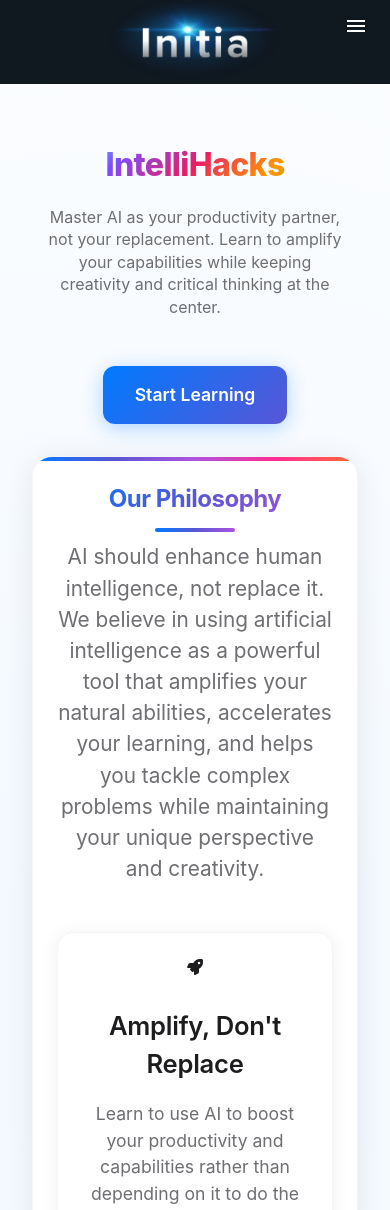
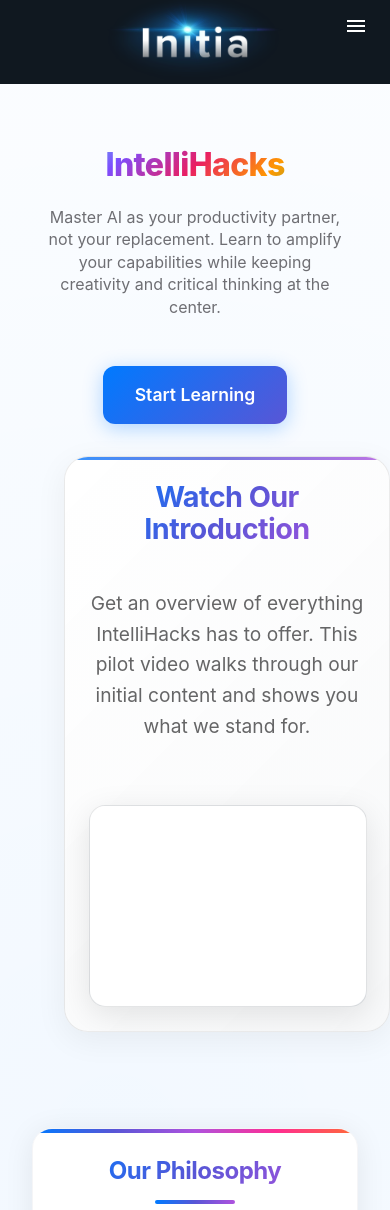
Before and after one commit to 7yricaL/Initia, a React (Vite) app: page /intelli-hacks in a window 390 px wide. Shown: the top 1210 px of the page. Built offline with nearby package versions, Linux system fonts and the light colour scheme.

Commit message:
Added spot for pilot video

```diff
--- a/src/routes/IntelliHacks.css
+++ b/src/routes/IntelliHacks.css
@@ -283,6 +283,144 @@
   margin-top: 1rem;
 }
 
+/* Pilot Video Section */
+.intelli-hacks__pilot-section {
+  width: 100%;
+  max-width: 1200px;
+  margin: 0 auto 6rem;
+  padding: 0 2rem;
+  position: relative;
+  z-index: 1;
+}
+
+.intelli-hacks__pilot-container {
+  background: linear-gradient(135deg,
+    rgba(255, 255, 255, 0.95) 0%,
+    rgba(248, 249, 250, 0.98) 100%);
+  backdrop-filter: blur(30px);
+  -webkit-backdrop-filter: blur(30px);
+  border-radius: 24px;
+  padding: 3rem;
+  box-shadow:
+    0 8px 32px rgba(0, 0, 0, 0.06),
+    inset 0 1px 0 rgba(255, 255, 255, 0.9);
+  border: 1px solid rgba(0, 0, 0, 0.08);
+  display: grid;
+  grid-template-columns: 1fr 1fr;
+  gap: 3rem;
+  align-items: center;
+  position: relative;
+  overflow: hidden;
+}
+
+.intelli-hacks__pilot-container::before {
+  content: '';
+  position: absolute;
+  top: 0;
+  left: 0;
+  right: 0;
+  height: 3px;
+  background: linear-gradient(90deg, #007aff 0%, #5856d6 50%, #af52de 100%);
+  opacity: 0.8;
+}
+
+.intelli-hacks__pilot-content {
+  display: flex;
+  flex-direction: column;
+  justify-content: center;
+}
+
+.intelli-hacks__pilot-title {
+  font-size: 2.5rem;
+  font-weight: 700;
+  margin-bottom: 1.5rem;
+  line-height: 1.1;
+  background: linear-gradient(135deg, #007aff 0%, #5856d6 50%, #af52de 100%);
+  background-clip: text;
+  -webkit-background-clip: text;
+  -webkit-text-fill-color: transparent;
+  letter-spacing: -0.02em;
+}
+
+.intelli-hacks__pilot-description {
+  font-size: 1.2rem;
+  line-height: 1.6;
+  color: rgba(29, 29, 31, 0.68);
+  margin-bottom: 2rem;
+}
+
+.intelli-hacks__pilot-video {
+  position: relative;
+}
+
+.intelli-hacks__video-container {
+  position: relative;
+  width: 100%;
+  height: 300px;
+  border-radius: 16px;
+  overflow: hidden;
+  background: linear-gradient(135deg, #f8f9fa 0%, #e9ecef 100%);
+  box-shadow:
+    0 8px 32px rgba(0, 0, 0, 0.1),
+    inset 0 1px 0 rgba(255, 255, 255, 0.8);
+  border: 1px solid rgba(0, 0, 0, 0.08);
+  transition: all 0.3s ease;
+}
+
+.intelli-hacks__video-container:hover {
+  transform: translateY(-4px);
+  box-shadow:
+    0 12px 40px rgba(0, 0, 0, 0.15),
+    inset 0 1px 0 rgba(255, 255, 255, 0.9);
+}
+
+.intelli-hacks__video-container iframe {
+  width: 100%;
+  height: 100%;
+  border: none;
+  border-radius: 16px;
+}
+
+.intelli-hacks__video-overlay {
+  position: absolute;
+  top: 0;
+  left: 0;
+  right: 0;
+  bottom: 0;
+  background: linear-gradient(135deg,
+    rgba(0, 122, 255, 0.1) 0%,
+    rgba(88, 86, 214, 0.08) 100%);
+  display: flex;
+  align-items: center;
+  justify-content: center;
+  opacity: 0;
+  transition: opacity 0.3s ease;
+  pointer-events: none;
+}
+
+.intelli-hacks__video-container:hover .intelli-hacks__video-overlay {
+  opacity: 1;
+}
+
+.intelli-hacks__play-button {
+  width: 60px;
+  height: 60px;
+  background: linear-gradient(135deg, #007aff 0%, #5856d6 100%);
+  border-radius: 50%;
+  display: flex;
+  align-items: center;
+  justify-content: center;
+  color: white;
+  font-size: 1.5rem;
+  box-shadow: 0 8px 32px rgba(0, 122, 255, 0.3);
+  transform: scale(0.9);
+  transition: transform 0.3s ease;
+}
+
+.intelli-hacks__video-container:hover .intelli-hacks__play-button {
+  transform: scale(1);
+}
+
 /* Animations */
 @keyframes slideInFromTop {
   from {
@@ -440,6 +578,13 @@
   .intelli-hacks__content {
     padding: 0 1rem;
   }
+
+  .intelli-hacks__pilot-container {
+    grid-template-columns: 1fr;
+    gap: 2rem;
+    padding: 2rem;
+    text-align: center;
+  }
 }
 
 @media (max-width: 480px) {
@@ -466,4 +611,20 @@
   .intelli-hacks__modal-body iframe {
     height: 400px;
   }
+
+  .intelli-hacks__video-container {
+    height: 250px;
+  }
+
+  .intelli-hacks__pilot-container {
+    padding: 1.5rem;
+  }
+
+  .intelli-hacks__pilot-title {
+    font-size: 1.8rem;
+  }
+
+  .intelli-hacks__video-container {
+    height: 200px;
+  }
 }
--- a/src/routes/IntelliHacks.jsx
+++ b/src/routes/IntelliHacks.jsx
@@ -210,6 +210,36 @@
       </div>
 
       <div id="content" className="intelli-hacks__content">
+        {/* Pilot Video Section */}
+        <section className="intelli-hacks__pilot-section">
+          <div className="intelli-hacks__pilot-container">
+            <div className="intelli-hacks__pilot-content">
+              <h2 className="intelli-hacks__pilot-title">
+                Watch Our Introduction
+              </h2>
+              <p className="intelli-hacks__pilot-description">
+                Get an overview of everything IntelliHacks has to offer. This pilot video walks through
+                our initial content and shows you what we stand for.
+              </p>
+            </div>
+            <div className="intelli-hacks__pilot-video">
+              <div className="intelli-hacks__video-container">
+                <iframe
+                  src="PUT_LINK_LATER"
+                  title="IntelliHacks Pilot Introduction"
+                  allowFullScreen
+                  allow="accelerometer; autoplay; clipboard-write; encrypted-media; gyroscope; picture-in-picture"
+                />
+                <div className="intelli-hacks__video-overlay">
+                  <div className="intelli-hacks__play-button">
+                    <FaVideo />
+                  </div>
+                </div>
+              </div>
+            </div>
+          </div>
+        </section>
+
         <section className="intelli-hacks__section">
           <h2 className="intelli-hacks__section-title intelli-hacks__section-title--gradient">
             Our Philosophy
```
